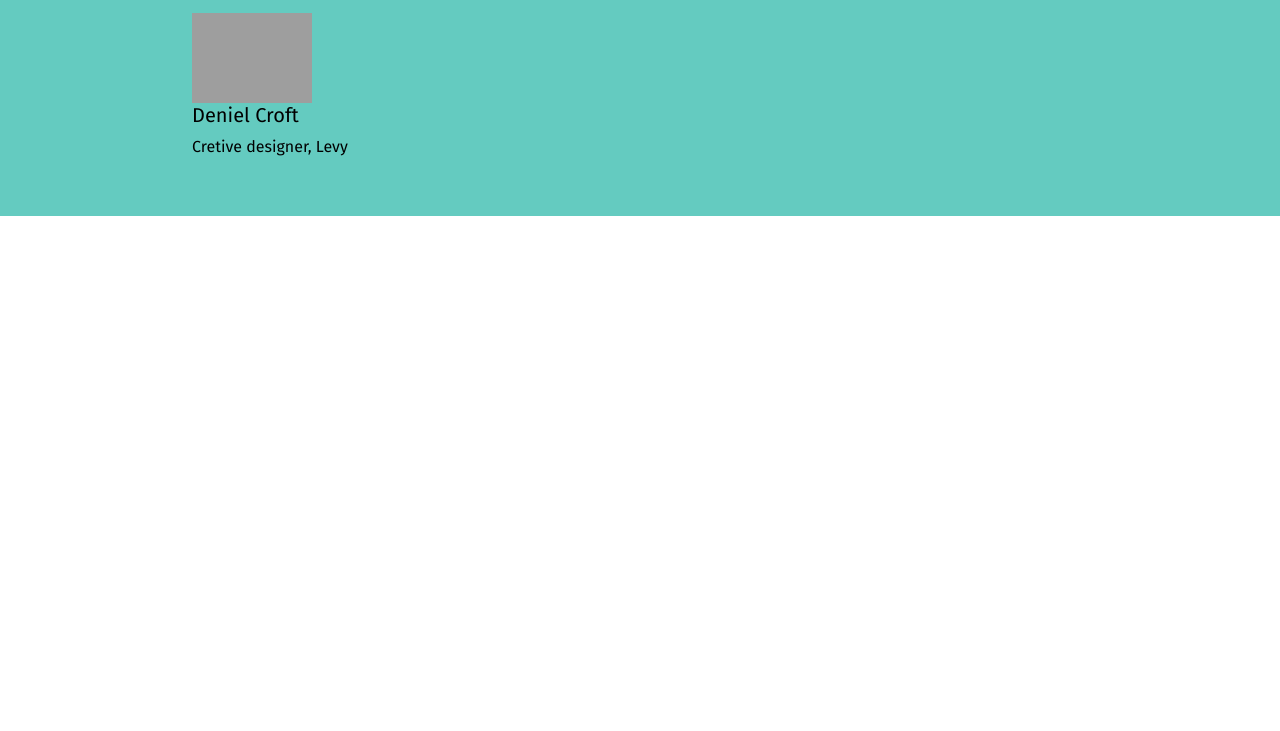
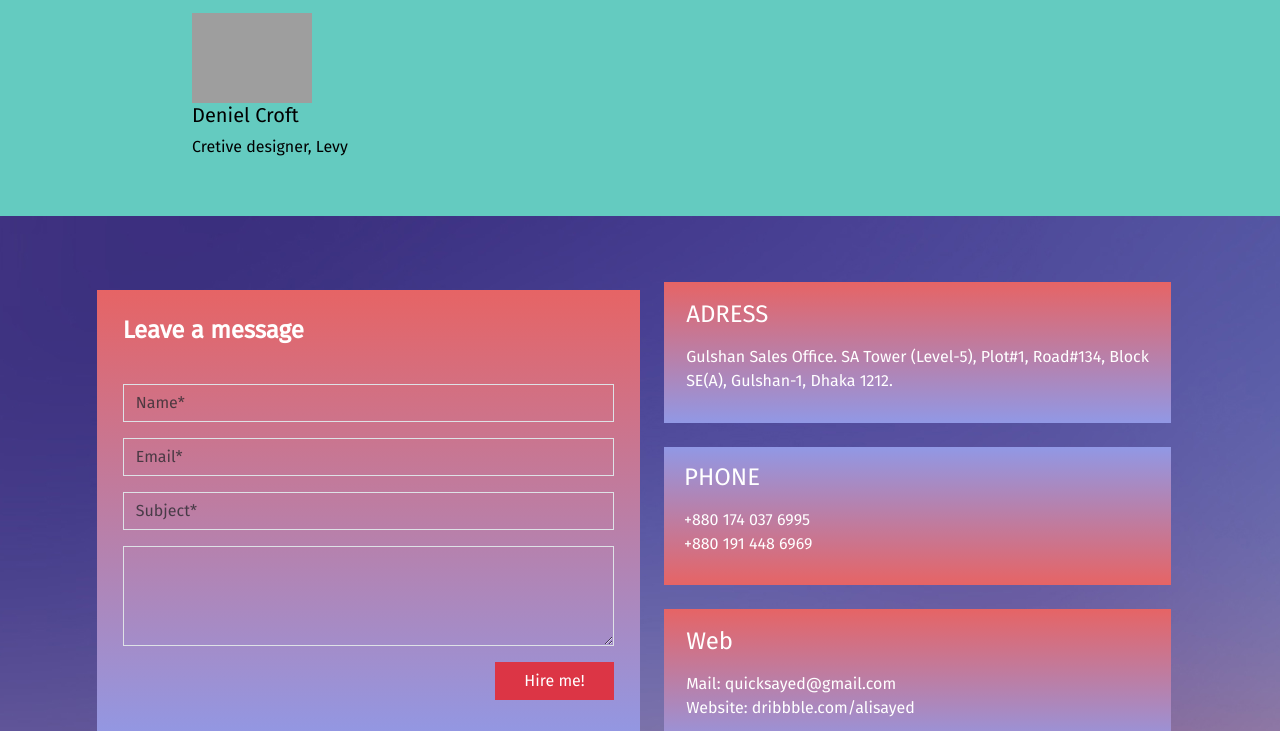
Before and after one commit to LimZzy21/test, a plain HTML site: page index.html in a window 1280 px wide. Shown: the part 3129-3860 px from the top of the page. Before the commit the page ends 3345 px from the top, so only its background shows below. Drawn offline with nearby package versions, Linux system fonts and the light colour scheme; grey boxes are pictures that could not be loaded.

Commit message:
created footer and feedback form with description

```diff
--- a/index.html
+++ b/index.html
@@ -134,12 +134,88 @@
 
     <div class="container-fluid quote work-quote text-black">
         <div>
-            <img src="./ico/quote.svg" >
-            <p class="w-25 ">Lorem, ipsum dolor sit amet consectetur adipisicing elit. Odit ab illum officiis deserunt facilis ea, ducimus amet autem iusto vel, architecto fugit esse quo molestiae mollitia delectus veniam labore adipisci.</p>
-            <img src="//upload.wikimedia.org/wikipedia/commons/thumb/a/ad/Wonho-Signature.svg/638px-Wonho-Signature.svg.png" width="120" alt="">
+            <img src="./ico/quote.svg">
+            <p class="w-25 ">Lorem, ipsum dolor sit amet consectetur adipisicing elit. Odit ab illum officiis deserunt
+                facilis ea, ducimus amet autem iusto vel, architecto fugit esse quo molestiae mollitia delectus veniam
+                labore adipisci.</p>
+            <img src="//upload.wikimedia.org/wikipedia/commons/thumb/a/ad/Wonho-Signature.svg/638px-Wonho-Signature.svg.png"
+                width="120" alt="">
             <h5>Deniel Croft</h5>
             <p>Cretive designer, Levy</p>
         </div>
+    </div>
+
+    <div>
+        <div class="row info-work">
+            <div class="col-5 work-exp">
+                <h4><b>Leave a message</b></h4>
+                <form>
+                    <div class="mb-3">
+                        <input type="email" class="form-control rounded-0" placeholder="Name*"
+                            style="background-color:transparent;" id="exampleInputEmail1" aria-describedby="emailHelp">
+                    </div>
+                    <div class="mb-3">
+                        <input type="text" class="form-control rounded-0" placeholder="Email*" id="exampleInput"
+                            style="background-color:transparent;">
+                    </div>
+                    <div class="mb-3">
+                        <input type="text" class="form-control rounded-0" placeholder="Subject*"
+                            id="exampleInputPassword1" style="background-color:transparent;">
+                    </div>
+                    <div class="form-floating">
+                        <textarea class="form-control rounded-0 p-2"
+                            style="background-color: transparent; height: 100px; " id="floatingTextarea2"
+                            placeholder="Message*">
+                        </textarea>
+                    </div>
+                    <div class=" d-flex p-3 pe-0 justify-content-end rounded-0">
+                        <button type="button " class="btn btn-danger w-25 rounded-0">Hire me!</button>
+                    </div>
+
+                </form>
+            </div>
+            <div class="col-5 ">
+                <div>
+                    <div class="row ms-4" style="height: 468.6px;" >
+
+                        <div class="row work-exp"  >
+                            <div class="col-12">
+                                <h4 class="p-2 ps-0">ADRESS</h4>
+                                <p>Gulshan Sales Office. SA Tower (Level-5), Plot#1, Road#134, Block SE(A), Gulshan-1,
+                                    Dhaka 1212.</p>
+                            </div>
+                        </div>
+
+                        <div class="row diff-bg p-2 mt-4 mb-4" >
+                            <div class="col-12">
+                                <h4 class="p-2 ps-0">PHONE</h4>
+                                <p>+880 174 037 6995 <br>
+                                +880 191 448 6969</p>
+                            </div>
+                        </div>
+
+                        <div class="row work-exp">
+                            <div class="col-12">
+                                <h4 class="p-2 ps-0">Web</h4>
+                                <p>Mail: quicksayed@gmail.com <br>
+                                Website: dribbble.com/alisayed</p>
+                            </div>
+                        </div>
+                    </div>
+
+                </div>
+            </div>
+        </div>
+    </div>
+
+    <div class="footer w-100 bg-dark work-proccess p-5" style="flex-direction: column;">
+        <p>
+            <img class="p-3" src="./ico/twitter.svg" alt=""> |
+            <img class="p-3" src="./ico/linkedin.svg" alt=""> |
+            <img class="p-3" src="./ico/behance.svg" alt="">|
+            <img class="p-3" src="./ico/globe.svg" alt="">
+        </p>
+        <p class="text-secondary" >Copyright: Ali Sayed, All Rights Reserved. </p>
     </div>
 
 
--- a/styles.css
+++ b/styles.css
@@ -1,4 +1,3 @@
-@import url('https://fonts.googleapis.com/css2?family=Bebas+Neue&display=swap');
 @import url('https://fonts.googleapis.com/css2?family=Bebas+Neue&family=Fira+Sans&display=swap');
 
 .header {
@@ -91,6 +90,7 @@
 .work-exp {
     background: linear-gradient(#e66465, #9198e5);
     padding: 2%;
+
 }
 
 .work-exp>h4 {
@@ -133,3 +133,7 @@
         font-family: 'Fira Sans', sans-serif;
         padding-left: 15%;
 }
+
+.diff-bg{
+    background: linear-gradient(#9198e5, #e66465);
+}
```
Also changed, not shown: ico/behance.svg (added), ico/display.svg (added), ico/globe.svg (added), ico/linkedin.svg (added), ico/twitter.svg (added).
